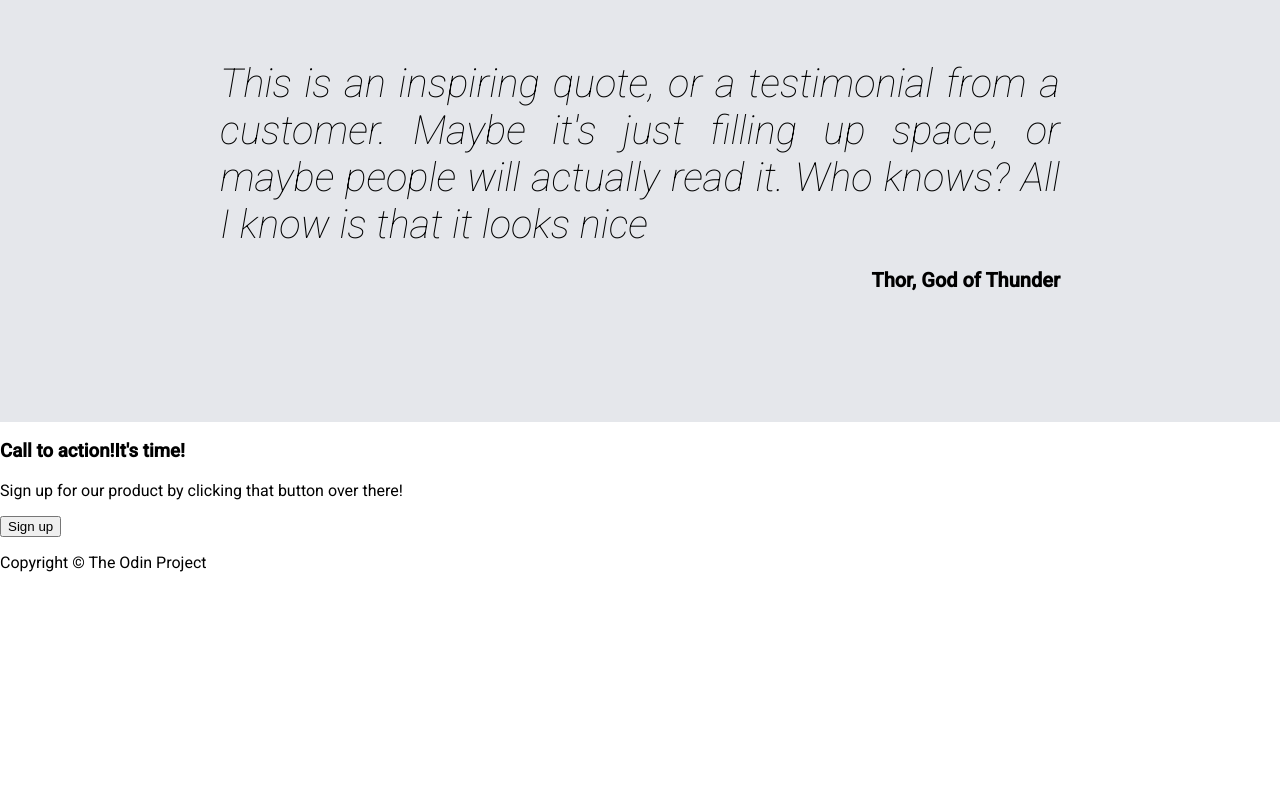
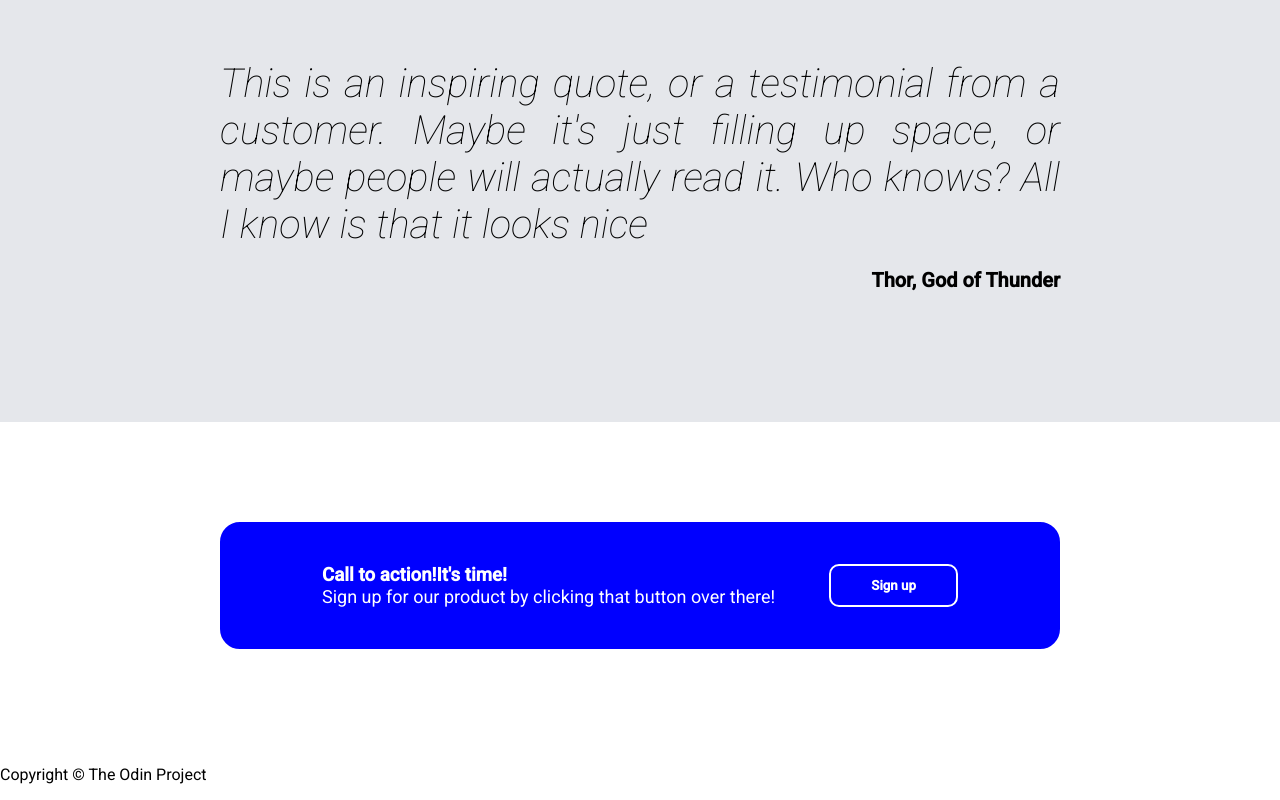
Before and after one commit to digweed67/landing-page, a plain HTML site: page index.html in a window 1280 px wide. Shown: the part 1028-1828 px from the top of the page. Before the commit the page ends 1616 px from the top, so only its background shows below. Drawn offline with Linux system fonts and the light colour scheme.

Commit message:
Add call to action section

```diff
--- a/index.html
+++ b/index.html
@@ -55,15 +55,13 @@
 
         </div>
 
-
-        <div class="action">
-            <div class="container">
-                <h3>Call to action!It's time!</h3>
-                <p>Sign up for our product by clicking that button over there!</p>
-                <button class="button-02">Sign up</button>
+            <div class="box">
+                <div class="container-text">
+                    <h3>Call to action!It's time!</h3>
+                    <p>Sign up for our product by clicking that button over there!</p>
+                </div>
+                <button>Sign up</button>
             </div>
-        </div>
-
 
         <footer>
             <p class="copyright">Copyright © The Odin Project</p>
--- a/style.css
+++ b/style.css
@@ -128,3 +128,36 @@ h2 {
   font-weight: bold;
   font-size: 20px;
 }
+
+.box {
+  margin: 100px 220px;
+  background-color: blue;
+  padding: 40px 100px;
+  display: flex;
+  justify-content: space-between;
+  color: white;
+  border: 2px solid blue;
+  border-radius: 20px;
+
+}
+
+.container-text h3, .container-text p {
+  margin-top: 0px;
+  margin-bottom: 0px;
+}
+
+.container-text p {
+  font-size: 18px;
+
+}
+
+.box button {
+  font-family: 'Roboto', sans-serif;
+  font-weight: bold;
+  color: white;
+  background-color: blue;
+  padding: 0px 40px;
+  border: 2px solid white;
+  border-radius: 10px;
+
+}
```
